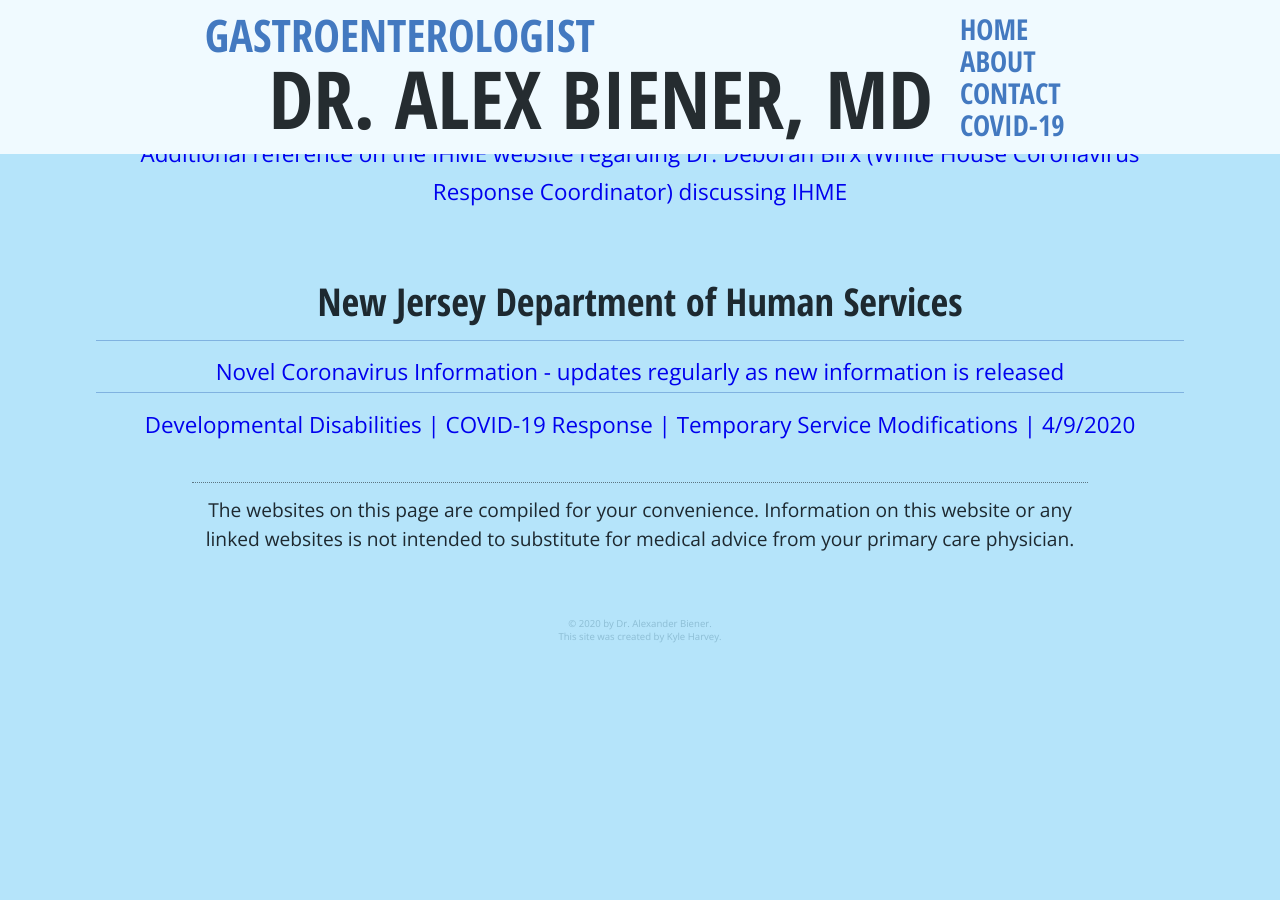
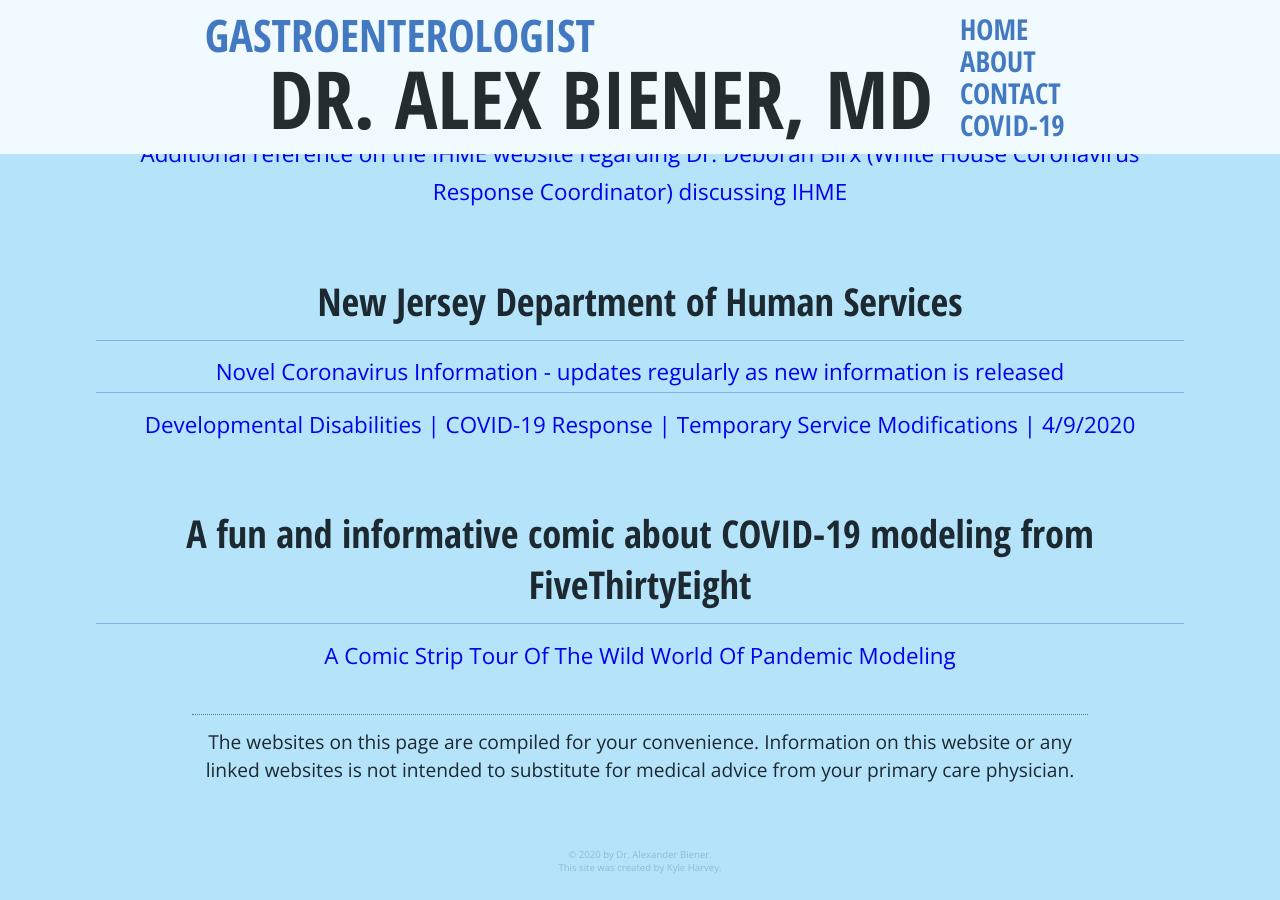
Before and after one commit to alexbienermd/alexbienermd.github.io, a Jekyll site: the page built from _posts/2020-04-09-COVID-19.markdown, in a window 1280 px wide and 900 px high, scrolled down 1523 px. Built offline with Jekyll 4.4.1, drawn with Linux system fonts in a browser that asks for light colours; nearby versions of some CDN libraries; before the commit the page ends 2192 px from its top, so only the background shows below that.

Commit message:
Add more content to the 'COVID-19' page

```diff
--- a/_posts/2020-04-09-COVID-19.markdown
+++ b/_posts/2020-04-09-COVID-19.markdown
@@ -55,6 +55,11 @@ permalink: COVID-19
     <li><a href="https://www.nj.gov/humanservices/ddd/documents/covid19-temporary-service-modifications.pdf">Developmental Disabilities | COVID-19 Response | Temporary Service Modifications | 4/9/2020</a></li>
   </ul>
 
+  <h4>A fun and informative comic about COVID-19 modeling from FiveThirtyEight</h4>
+  <ul>
+    <li><a href="https://fivethirtyeight.com/features/a-comic-strip-tour-of-the-wild-world-of-pandemic-modeling/">A Comic Strip Tour Of The Wild World Of Pandemic Modeling</a></li>
+  </ul>
+
   <p class="disclaimer">The websites on this page are compiled for your convenience. Information on this website or any linked websites is not intended to substitute for medical advice from your primary care physician.</p>
 
 </div>
```
